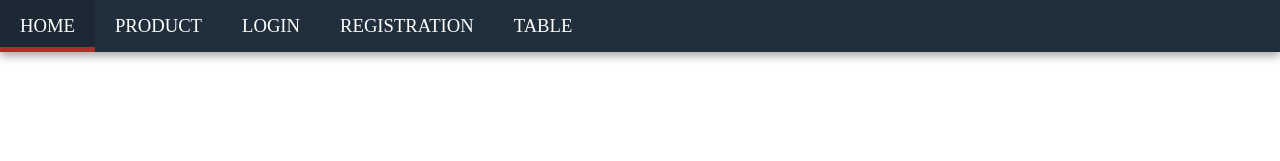
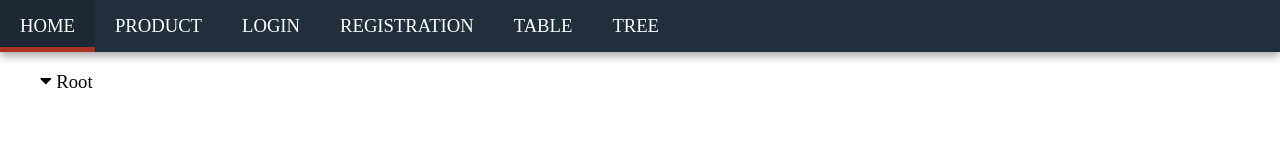
Before and after one commit to beznoschenko/Test_repa, a Vue app in the folder Vue_project/day5project/: page /tree in a window 1280 px wide. Shown: the top 161 px of the page. Built offline with nearby package versions, Linux system fonts and the light colour scheme.

Commit message:
Create recursive tree

```diff
--- /dev/null
+++ b/Vue_project/day5project/src/components/custom_tree.vue
@@ -0,0 +1,48 @@
+<template>
+  <ul class="parent">
+    <span
+      @click="isVisible = !isVisible"
+      v-show="this.parentdata.hasOwnProperty('children')"
+    >
+      <i class="fas fa-caret-down"></i>
+    </span>
+    {{
+      this.parentdata.name
+    }}
+    <li
+      v-show="isVisible"
+      class="parrent__children"
+      v-if="this.parentdata.hasOwnProperty('children')"
+    >
+      <custom-tree
+        v-for="(item, index) in parentdata.children"
+        :key="index"
+        :parentdata="item"
+      />
+    </li>
+  </ul>
+</template>
+
+<script>
+export default {
+  name: "CustomTree",
+  props: {
+    parentdata: {},
+  },
+  data() {
+    return {
+      isVisible: false,
+    };
+  },
+  mounted() {
+    console.log(this.parentdata);
+  },
+};
+</script>
+
+<style lang="scss" scoped>
+.parent {
+  list-style: none;
+  font: normal 14pt "Sylfaen", serif;
+}
+</style>
--- /dev/null
+++ b/Vue_project/day5project/src/pages/recursive_page.vue
@@ -0,0 +1,34 @@
+<template>
+  <div class="wrapper-recursive">
+    <custom-tree :parentdata="this.items" />
+  </div>
+</template>
+
+<script>
+import CustomTree from "../components/custom_tree.vue";
+export default {
+  name: "RecursivePage",
+  components: {CustomTree},
+  data() {
+    return {
+      items: {
+        name: "Root",
+        children: [
+          { name: "Title1" },
+          { name: "Title2", children: [{ name: "Title3" }] },
+        ],
+      },
+    };
+  },
+};
+</script>
+
+<style lang="scss" scoped>
+.wrapper-recursive{
+  width: 100%;
+  display: flex;
+  flex-direction: column;
+  justify-content: flex-start;
+}
+
+</style>
--- a/Vue_project/day5project/src/router/routes.js
+++ b/Vue_project/day5project/src/router/routes.js
@@ -3,6 +3,7 @@ import InfoPage from '../pages/product_info_page'
 import Login from '../pages/sign_in_page'
 import Registration from '../pages/sign_up_page'
 import TabelPage from '../pages/table_page'
+import RecursivePage from '../pages/recursive_page'
 const routes = [
     {
         path: '/',
@@ -28,7 +29,12 @@ const routes = [
         path: '/table',
         name: "Table",
         component: TabelPage
-    }
+    },
+    {
+        path: '/tree',
+        name: "Tree",
+        component: RecursivePage
+    },
 ]
 
 export default routes
```
Also changed, not shown: Vue_project/day5project/src/components/custom_branch.vue (added, +27 -0 lines).
